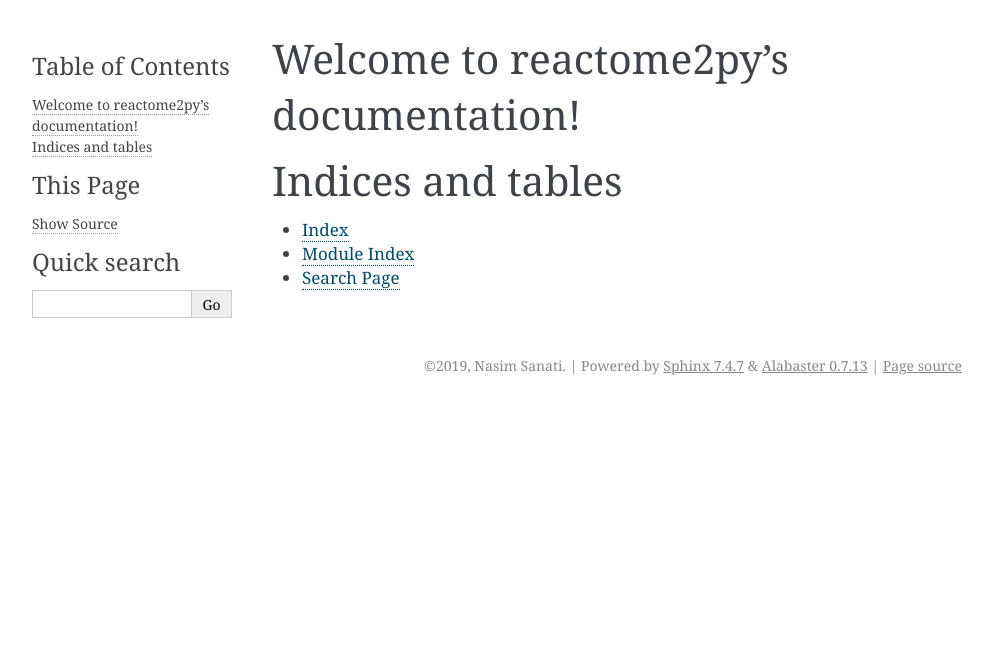
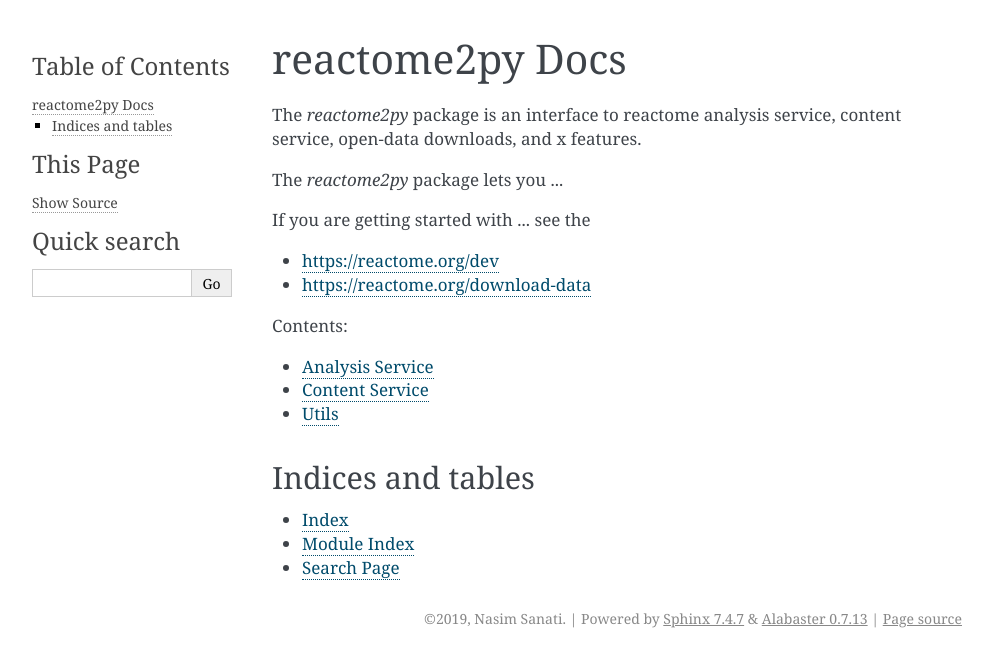
Before and after one commit to reactome/reactome2py, a Sphinx documentation site: the page built from docs/source/index.rst, in a window 1280 px wide. Shown: the top 667 px of the page, without its empty margins (148-1141 px from the left). Built offline with Sphinx 7.4.7, drawn with Linux system fonts in a browser that asks for light colours.

Commit message:
modified reStructuredText and docstring

```diff
--- a/docs/source/analysis.rst
+++ b/docs/source/analysis.rst
@@ -1,2 +1,5 @@
+Analysis Service
+=================
+
 .. automodule:: reactome2py.analysis
    :members:
--- a/docs/source/conf.py
+++ b/docs/source/conf.py
@@ -40,7 +40,6 @@
 # This pattern also affects html_static_path and html_extra_path.
 exclude_patterns = []
 
-
 # -- Options for HTML output -------------------------------------------------
 
 # The theme to use for HTML and HTML Help pages.  See the documentation for
@@ -52,3 +51,11 @@
 # relative to this directory. They are copied after the builtin static files,
 # so a file named "default.css" will overwrite the builtin "default.css".
 html_static_path = ['_static']
+
+# -- additional support -------------------------------------------------------
+
+smartquotes = False
+
+source_suffix = '.rst'
+
+master_doc = 'index'
--- a/docs/source/content.rst
+++ b/docs/source/content.rst
@@ -1,2 +1,5 @@
+Content Service
+=================
+
 .. automodule:: reactome2py.content
    :members:
--- a/docs/source/index.rst
+++ b/docs/source/index.rst
@@ -1,19 +1,29 @@
-.. reactome2py documentation master file, created by
-   sphinx-quickstart on Mon Dec  2 16:09:04 2019.
+.. reactome2py documentation master file on Mon Dec  2 16:09:04 2019.
    You can adapt this file completely to your liking, but it should at least
    contain the root `toctree` directive.
 
-Welcome to reactome2py's documentation!
-=======================================
+reactome2py Docs
+==================
+
+The `reactome2py` package is an interface to reactome analysis service, content service, open-data downloads, and x features.
+
+The `reactome2py` package lets you ...
+
+If you are getting started with ... see the
+
+- https://reactome.org/dev
+- https://reactome.org/download-data
 
 .. toctree::
    :maxdepth: 2
    :caption: Contents:
 
-
+   analysis
+   content
+   utils
 
 Indices and tables
-==================
+^^^^^^^^^^^^^^^^^^
 
 * :ref:`genindex`
 * :ref:`modindex`
--- a/docs/source/utils.rst
+++ b/docs/source/utils.rst
@@ -1,2 +1,5 @@
+Utils
+=====
+
 .. automodule:: reactome2py.utils
    :members:
```
Also changed, not shown: 12 other files.
